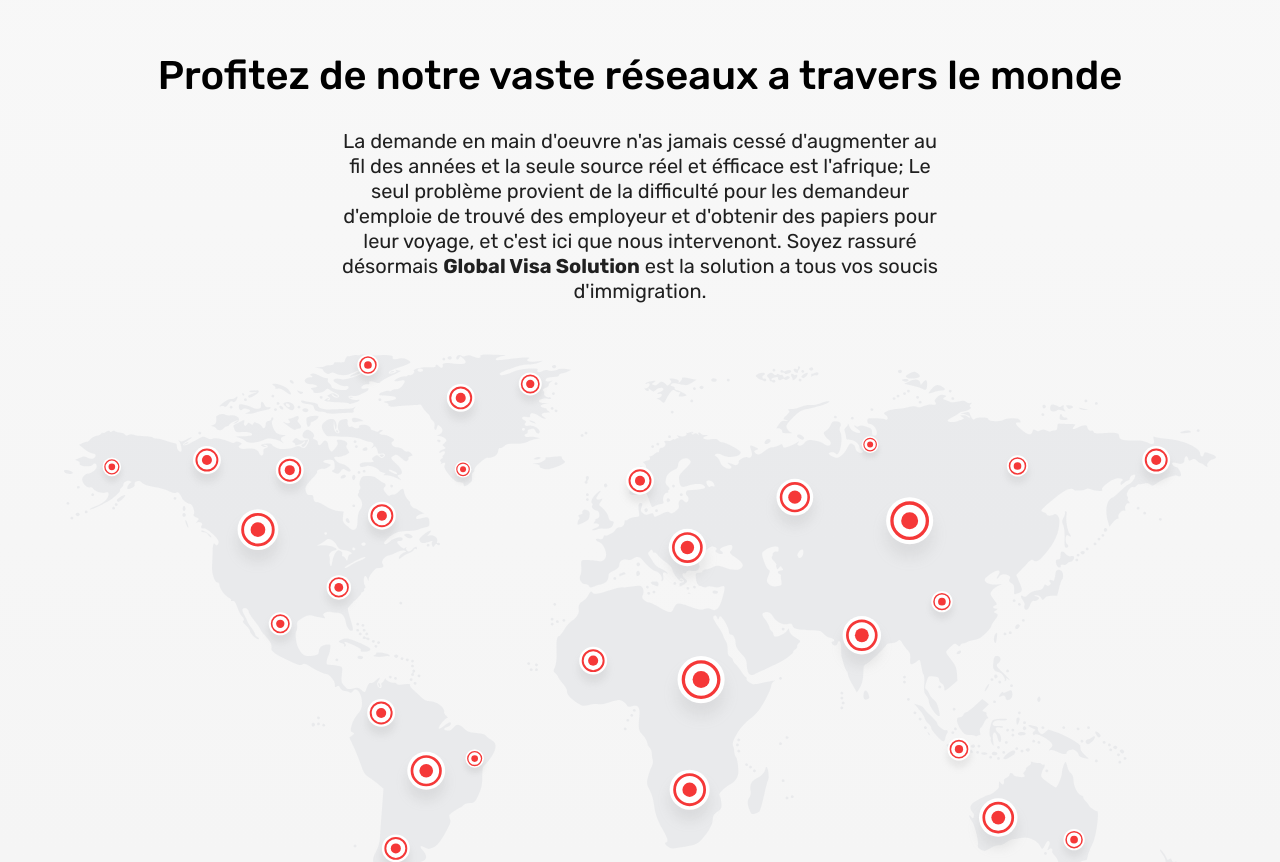
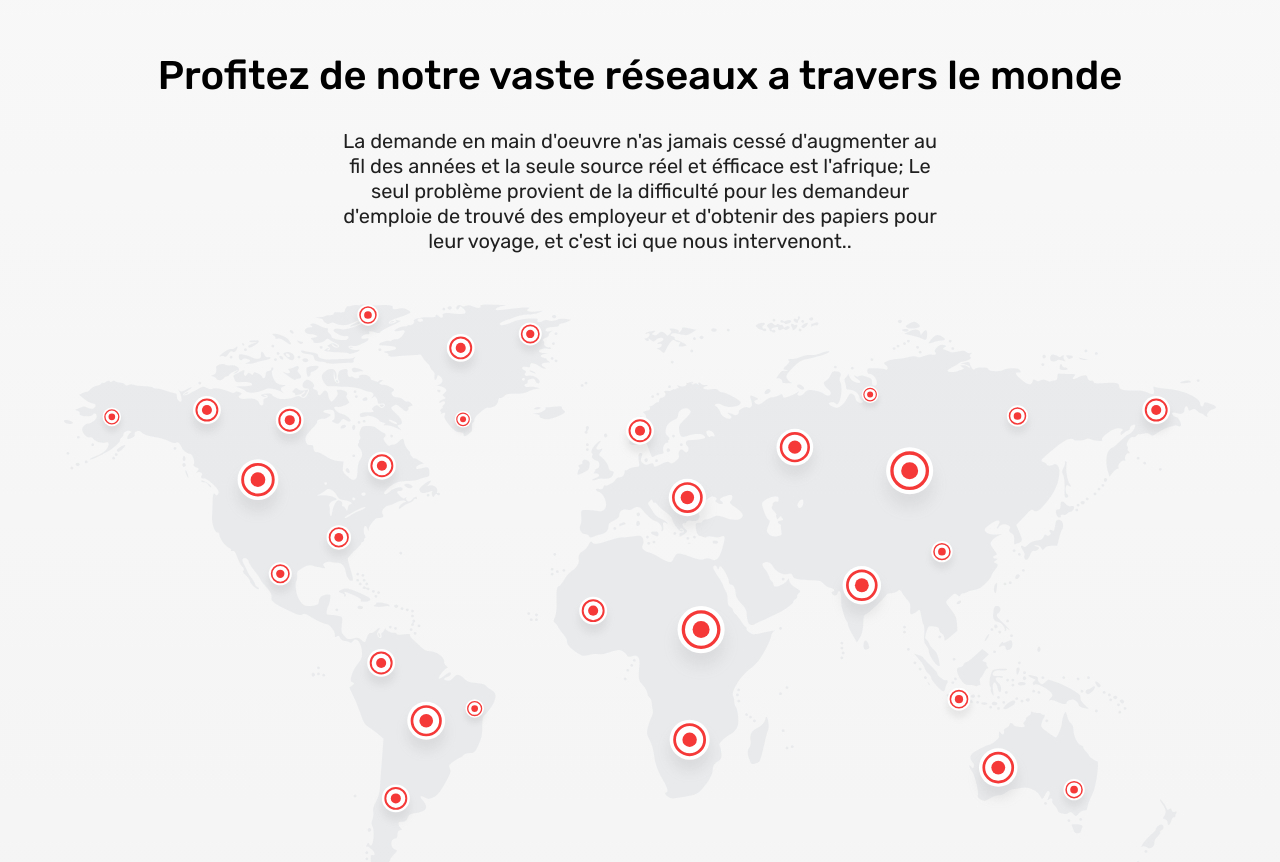
Before and after one commit to globalvisasolution/globalvisasolution.github.io, a plain HTML site: page index.html in a window 1280 px wide. Shown: the part 3100-3962 px from the top of the page. Drawn offline with nearby package versions, Linux system fonts and the light colour scheme.

Commit message:
Update index.html

```diff
--- a/index.html
+++ b/index.html
@@ -205,7 +205,7 @@
 
                 <p class="global-section__description">La demande en main d'oeuvre n'as jamais cessé d'augmenter au fil des années et la seule source réel et éfficace est l'afrique;
                     Le seul problème provient de la difficulté pour les demandeur d'emploie de trouvé des employeur et d'obtenir des papiers pour leur voyage,
-                    et c'est ici que nous intervenont. Soyez rassuré désormais <span>Global Visa Solution</span> est la solution a tous vos soucis d'immigration.</p>
+                    et c'est ici que nous intervenont..</p>
 
                 <img src="./assets/huge-global-illustration.svg" alt="" class="global-section__illustration">
             </section>
```
